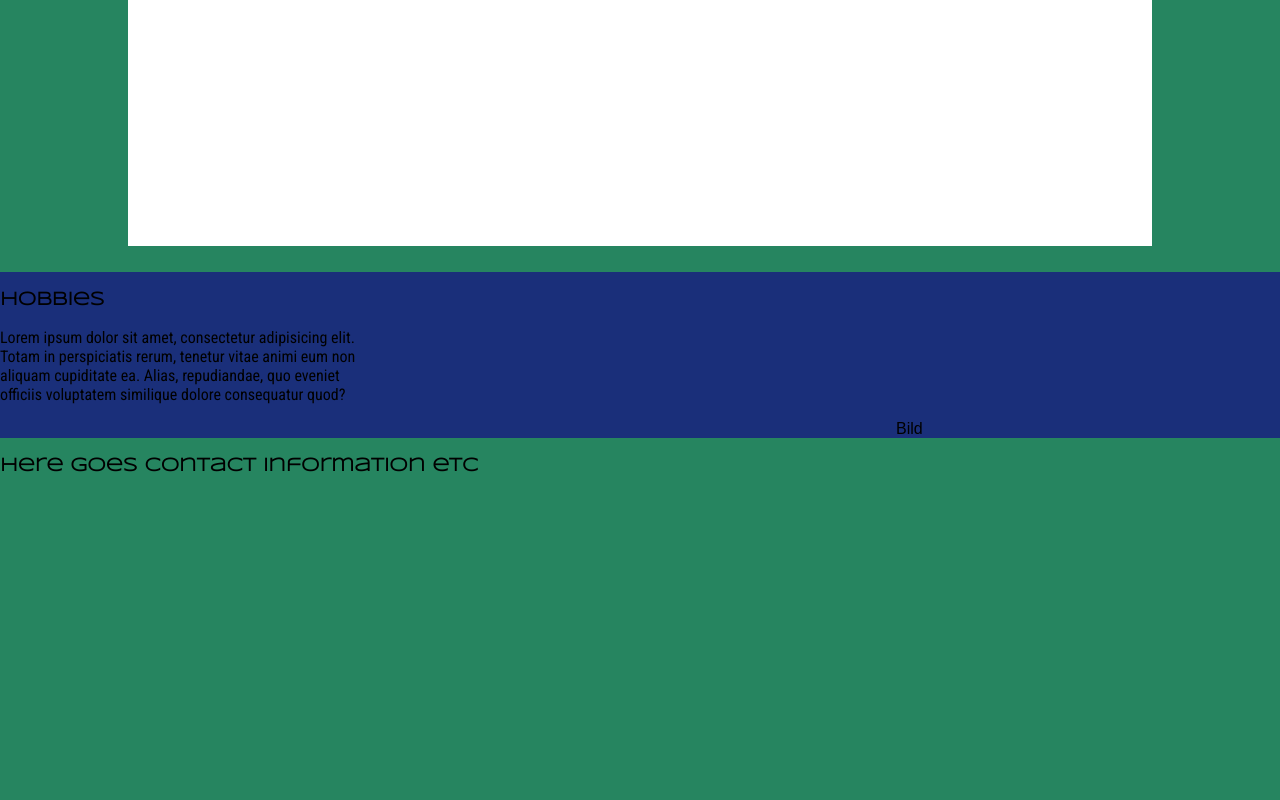
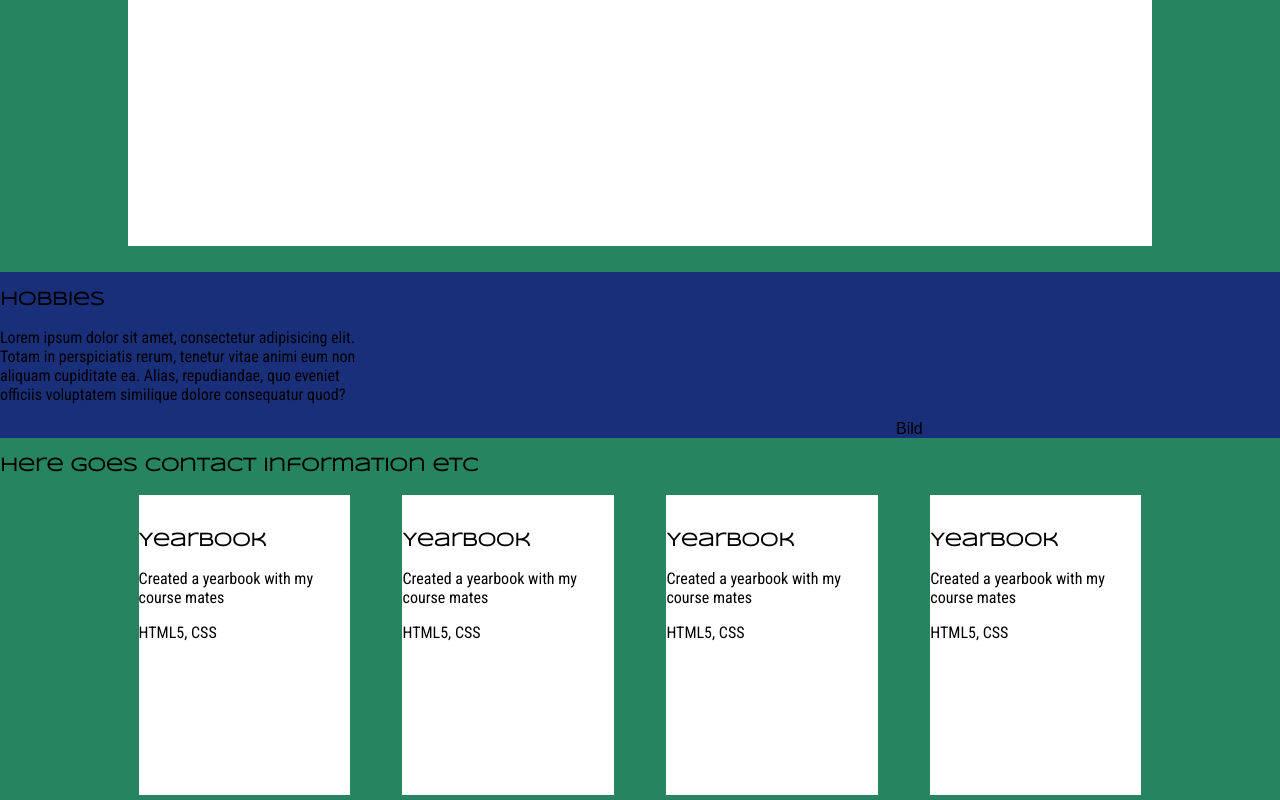
Before and after one commit to MarieJohanna/Portfolio, a React app: page / in a window 1280 px wide. Shown: the part 960-1760 px from the top of the page. Before the commit the page ends 1455 px from the top, so only its background shows below. Built offline with nearby package versions, Linux system fonts and the light colour scheme.

Commit message:
change of file structure

```diff
--- a/src/components/Home/home.css
+++ b/src/components/Home/home.css
@@ -1,29 +1,5 @@
 .home-start {
   background-color: #268560;
-}
-
-.navigation {
-  width: 80%;
-  height: 75px;
-  margin-left: auto;
-  margin-right: auto;
-  /*border-bottom: 1px solid navy;*/
-}
-
-.navigation #sub-nav-1 {
-  margin: 0;
-  padding-top: 20px;
-  padding-left: 0;
-  display: flex;
-  justify-content: space-between;
-}
-
-.navigation li {
-  list-style: none;
-  float: left;
-  font-size: 15px;
-  padding: 10px;
-  color: navy;
 }
 .top-of-page {
   width: 100%;
--- a/src/components/Home/home.js
+++ b/src/components/Home/home.js
@@ -6,16 +6,6 @@ class Home extends React.Component {
   render() {
     return (
       <div className="home-start">
-        <header>
-          <nav className="navigation">
-            <ul id="sub-nav-1">
-              <li>About</li>
-              <li>Projects</li>
-              <li>Work</li>
-              <li>Contact</li>
-            </ul>
-          </nav>
-        </header>
         <div className="top-of-page">
           <div className="image-box" />
           <div className="triangles">
@@ -60,6 +50,7 @@ class Home extends React.Component {
             </div>
           </div>
         </div>
+
         <footer>
           <h3>Here goes contact information etc</h3>
         </footer>
--- /dev/null
+++ b/src/components/Navigation/navigation.css
@@ -0,0 +1,23 @@
+.navigation {
+  width: 80%;
+  height: 75px;
+  margin-left: auto;
+  margin-right: auto;
+  /*border-bottom: 1px solid navy;*/
+}
+
+.navigation #sub-nav-1 {
+  margin: 0;
+  padding-top: 20px;
+  padding-left: 0;
+  display: flex;
+  justify-content: space-between;
+}
+
+.navigation li {
+  list-style: none;
+  float: left;
+  font-size: 15px;
+  padding: 10px;
+  color: navy;
+}
--- /dev/null
+++ b/src/components/Navigation/navigation.js
@@ -0,0 +1,22 @@
+import React from "react"
+import "./navigation.css"
+
+class Navigation extends React.Component {
+
+  render() {
+    return (
+      <header>
+        <nav className="navigation">
+          <ul id="sub-nav-1">
+            <li>About</li>
+            <li>Projects</li>
+            <li>Work</li>
+            <li>Contact</li>
+          </ul>
+        </nav>
+      </header>
+    )
+  }
+}
+
+export default Navigation
--- /dev/null
+++ b/src/components/Project/project.js
@@ -0,0 +1,20 @@
+import React from "react"
+import "./project.css"
+
+class Project extends React.Component {
+
+  render() {
+    return (
+      <div className="project-container">
+        <div className="project">
+          <img src={this.props.image} alt="" />
+          <h3>{this.props.title}</h3>
+          <p>{this.props.description}</p>
+          <p>{this.props.keywords}</p>
+        </div>
+      </div>
+    )
+  }
+}
+
+export default Project
--- /dev/null
+++ b/src/components/ProjectsOverview/projectsOverview.css
@@ -0,0 +1,4 @@
+.collection-projects {
+  display: flex;
+  justify-content: center;
+}
--- /dev/null
+++ b/src/components/ProjectsOverview/projectsOverview.js
@@ -0,0 +1,31 @@
+import React from "react"
+import "./projectsOverview.css"
+import Project from "../Project/project"
+
+class ProjectsOverview extends React.Component {
+
+  render() {
+    return (
+      <div className="collection-projects">
+        <Project
+          title="Yearbook"
+          description="Created a yearbook with my course mates"
+          keywords="HTML5, CSS" />
+        <Project
+          title="Yearbook"
+          description="Created a yearbook with my course mates"
+          keywords="HTML5, CSS" />
+        <Project
+          title="Yearbook"
+          description="Created a yearbook with my course mates"
+          keywords="HTML5, CSS" />
+        <Project
+          title="Yearbook"
+          description="Created a yearbook with my course mates"
+          keywords="HTML5, CSS" />
+      </div>
+    )
+  }
+}
+
+export default ProjectsOverview
--- a/src/components/app.js
+++ b/src/components/app.js
@@ -2,13 +2,17 @@
 // HTML code and then change Components as I build more places.//
 import React from "react"
 import Home from "./Home/home"
+import Navigation from "./Navigation/navigation"
+import ProjectsOverview from "./ProjectsOverview/projectsOverview"
 
 class App extends React.Component {
 
   render() {
     return (
       <div>
+        <Navigation />
         <Home />
+        <ProjectsOverview />
       </div>
     )
   }
```
Also changed, not shown: src/components/Project/project.css (added).
